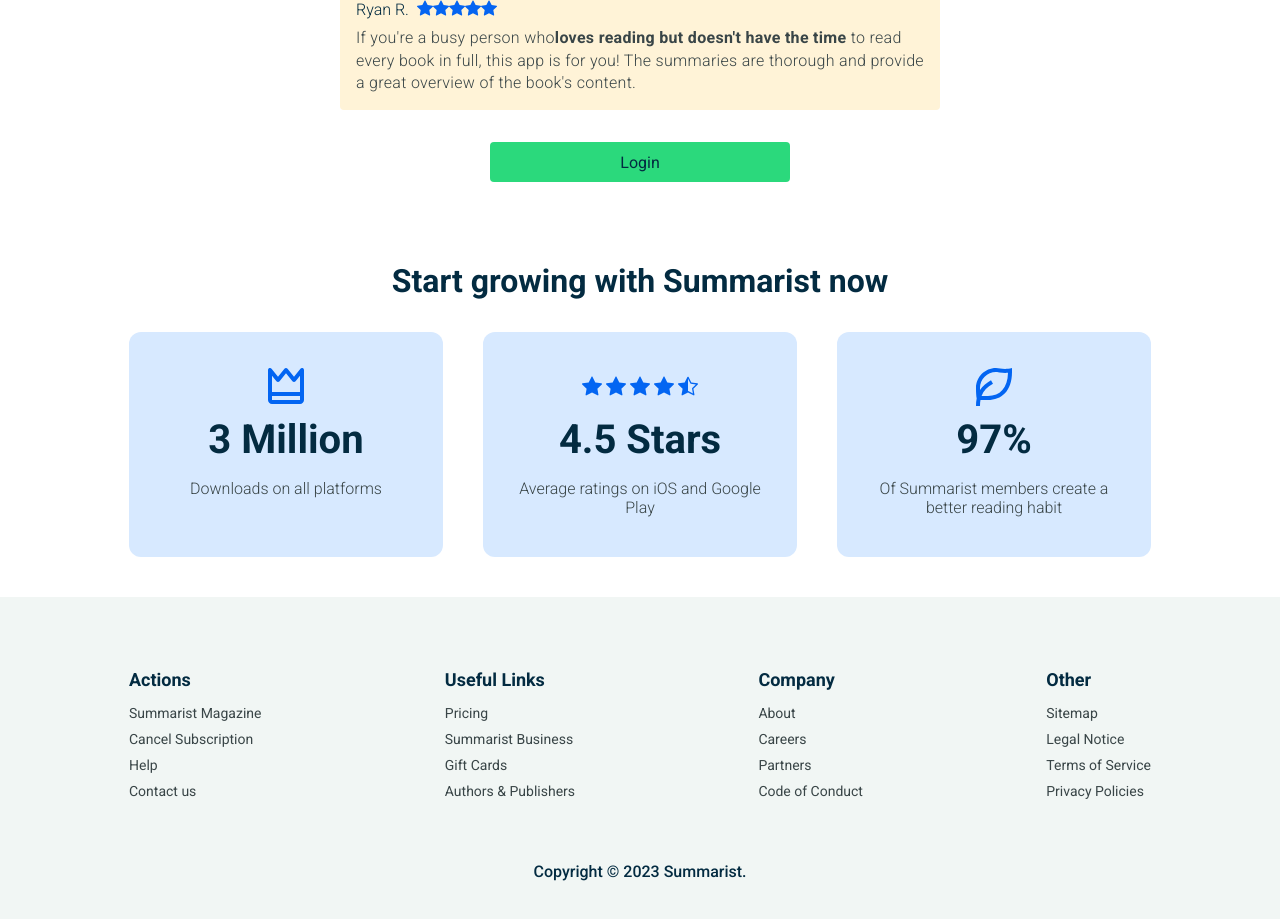
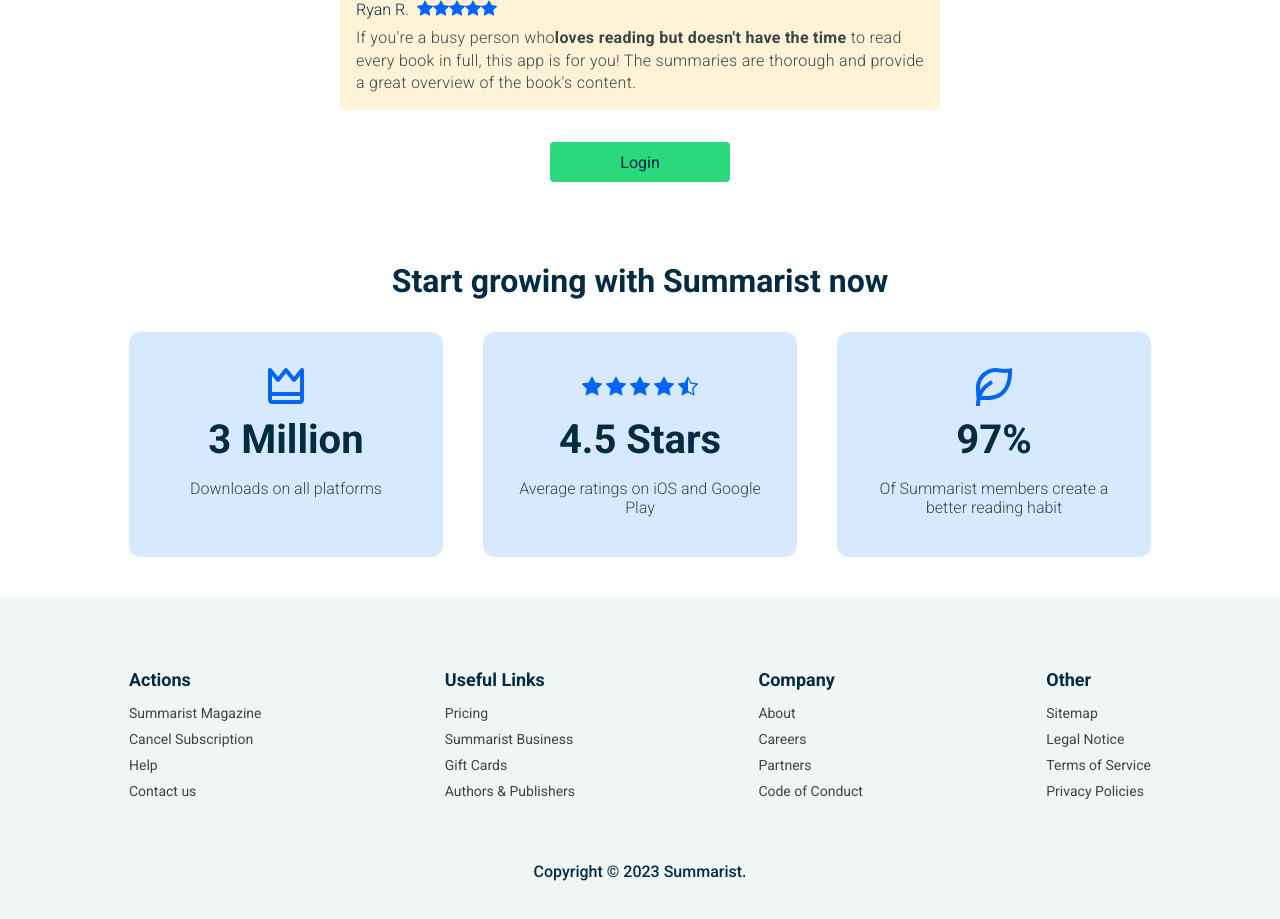
Before and after one commit to Franklin28create/julius-summarist, a Next.js app: page / in a window 1280 px wide. Shown: the part 2210-3129 px from the top of the page. Built offline with nearby package versions, Linux system fonts and the light colour scheme.

Commit message:
homepagea1 test

```diff
--- a/app/Hero.tsx
+++ b/app/Hero.tsx
@@ -24,7 +24,6 @@
               </div>
               <button className="btn home__cta--btn"
               onClick={() => {
-                console.log("Button clicked!")
                 setIsModalOpen(true)}}
               >
                 Login
--- a/app/ReviewsButton.tsx
+++ b/app/ReviewsButton.tsx
@@ -8,16 +8,18 @@
 
 
   return (
-    <>
-      <button className="nav__list--login"
-      onClick={() => {
-      console.log("Button clicked!")
-      setIsModalOpen(true)}}>
+    <div>
+    <button
+    className="btn home__cta--btn"
+    onClick={() => {
+    setIsModalOpen(true);
+    }}
+    >
         Login
-      </button>
-      {isModalOpen && (
+    </button>
+    {isModalOpen && (
         <AuthModal onClose={() => setIsModalOpen(false)} />
-      )}
-    </>
+    )}
+    </div>
   );
 }
--- a/app/layout.tsx
+++ b/app/layout.tsx
@@ -10,6 +10,7 @@
 import Statistics from "./Statistics";
 import Statistics2 from "./Statistics2";
 import Hero from "./Hero";
+import ReviewsButton from "./ReviewsButton";
 
 
 const geistSans = Geist({
@@ -223,7 +224,7 @@
             </div>
           </div>
           <div className="reviews__btn--wrapper">
-            <button className="btn home__cta--btn">Login</button>
+            <ReviewsButton />
           </div>
         </div>
       </div>
```
